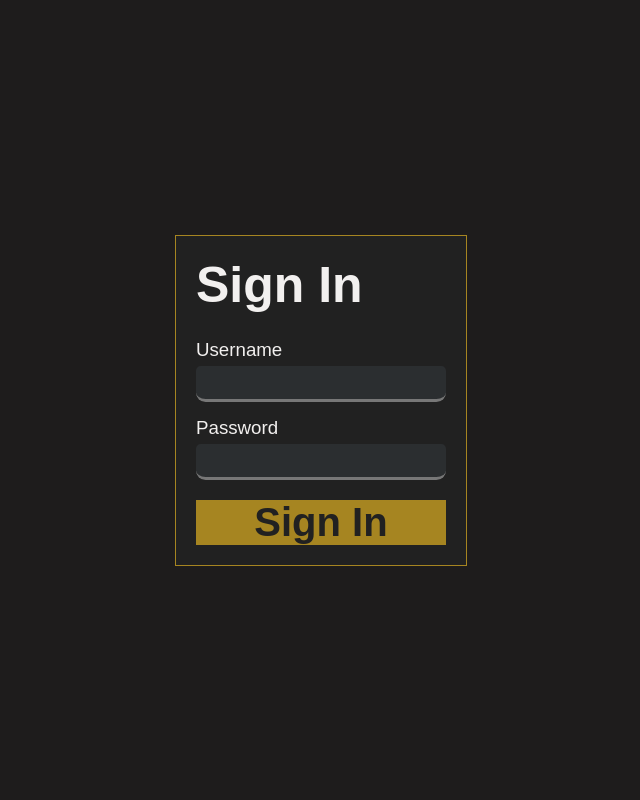
After one commit to GeorgeCooke8809/project-dashboard, a Flask app: page /login in a window 1280 px wide. The commit adds this page. Shown: the whole page, without its empty margins (319-959 px from the left). Run offline with Flask 3, Linux system fonts and the light colour scheme; parts of the project's set-up code (start-up, migrations or seed data) failed here and were passed over.

Commit message:
Added login page

```diff
--- a/configs.py
+++ b/configs.py
@@ -12,6 +12,7 @@ if os.path.isfile("config.env") != True: # Create new config if none exists
 
     set_key(dotenv_path=env_file_path, key_to_set="DATABASE_URL", value_to_set="sqlite:///instance\projects.db")
     set_key(dotenv_path=env_file_path, key_to_set="DEBUGGING_STATE", value_to_set=False)
+    set_key(dotenv_path=env_file_path, key_to_set="ADMIN_USERNAME", value_to_set="admin")
     set_key(dotenv_path=env_file_path, key_to_set="ADMIN_PASSWORD", value_to_set="adminpassword123*")
     set_key(dotenv_path=env_file_path, key_to_set="NETWORK_PORT", value_to_set=5000)
 
@@ -22,6 +23,8 @@ DATABASE_URL = os.getenv("DATABASE_URL")
 logging.info(f"{DATABASE_URL = }")
 DEBUGGING_STATE = bool(os.getenv("DEBUGGING"))
 logging.info(f"{DEBUGGING_STATE = }")
+ADMIN_USERNAME = os.getenv("ADMIN_USERNAME")
+logging.info("Imported admin username to memory.")
 ADMIN_PASSWORD = os.getenv("ADMIN_PASSWORD")
 logging.info("Imported admin password to memory.")
 NETWORK_PORT = os.getenv("NETWORK_PORT")
--- a/frontend/routes/pages.py
+++ b/frontend/routes/pages.py
@@ -1,5 +1,6 @@
-from flask import Blueprint, redirect, render_template
+from flask import Blueprint, redirect, render_template, request, session, jsonify
 from projects import utils
+from configs import ADMIN_USERNAME, ADMIN_PASSWORD
 
 pages = Blueprint("pages", __name__)
 
@@ -19,7 +20,7 @@ def index():
                             }]
                            )
 
-@pages.route("/details/<id>", methods = ["GEt"])
+@pages.route("/details/<id>", methods = ["GET"])
 def details(id: int):
     try:
         details = utils.get_project_details(id)
@@ -37,4 +38,25 @@ def details(id: int):
     return render_template("details.html",
                            details = details)
 
+@pages.route("/login", methods = ["GET", "POST"])
+def login_page():
+    if request.method == "POST":
+        details = request.get_json()
+        username = details["username"]
+        password = details["password"]
+
+        if username == ADMIN_USERNAME and password == ADMIN_PASSWORD:
+            return jsonify({
+                "code": 200,
+                "message": ""
+            })
+        else:
+            return jsonify({
+                "code": 401,
+                "message": "Those login details are not valid."
+            })
+    else:
+        return render_template("login.html")
+
+
 # ==================== Admin Pages ====================
--- a/frontend/static/css/style.css
+++ b/frontend/static/css/style.css
@@ -3,6 +3,7 @@
     --card-bg-colour: #212121;
     --text-colour: #F2F0EF;
     --contrast-colour: #A68521;
+    --contrast-colour-hover: #9c7c1d;
     --hover-colour: #2B2E30;
 
     --serif-font: 'Cormorant Garamond', serif;
@@ -11,15 +12,45 @@
     --link-card-border-radius: 0.4rem;
 }
 
+#flash-container {
+    position: fixed;
+    top: 0px;
+    left: 0px;
+}
+
+.flash-message {
+    display: flex;
+    align-items: center;
+    font-family: var(--sans-serif-font);
+
+    border-left-style: solid;
+    border-left-color: #872c2c;
+    border-left-width: 7.5px;
+
+    width: 500px;
+    min-height: 50px;
+
+    padding: 5px;
+    margin: 5px 0px;
+
+    border-top-right-radius: 0.5rem;
+    border-bottom-right-radius: 0.5rem;
+    background-color: #ce5555;
+    color: var(--text-colour);
+}
+
 body {
     font-family: var(--serif-font);
     background-color: var(--primary-bg-colour);
     width: 80vw;
-    margin: 30px auto;
+    margin: 0px auto;
+    padding: 30px 0px;
     display: flex;
     flex-direction: column;
 
     color: var(--text-colour);
+    min-height: 100vh;
+    box-sizing: border-box;
 }
 
 h1 {
@@ -160,3 +191,55 @@ hr {
 #details-description {
     font-family: var(--sans-serif-font);
 }
+
+#login-window {
+    display: flex;
+    flex-direction: column;
+    font-family: var(--sans-serif-font);
+    background-color: var(--card-bg-colour);
+    border: var(--contrast-colour) 1px solid;
+    padding: 20px;
+    margin: auto;
+
+    width: 250px;
+}
+
+#login-window h2 {
+    font-size: 50px;
+    margin: 0px;
+    margin-bottom: 10px;
+}
+
+#login-window h3 {
+    margin: 15px 0px 5px 0px;
+    font-weight: normal;
+}
+
+#login-window input {
+    background-color: var(--hover-colour);
+    border-color: #777777;
+    border-width: 0px 0px 3px 0px;
+    border-radius: 0.3rem 0.3rem 0.6rem 0.6rem;
+    font-size: 20px;
+    color: var(--text-colour);
+    padding: 5px;
+}
+
+.cta-button {
+    all: unset;
+    background-color: var(--contrast-colour);
+    color: var(--card-bg-colour);
+    font-family: var(--sans-serif-font);
+    font-size: 40px;
+    font-weight: bolder;
+    cursor: pointer;
+    text-align: center;
+}
+
+.cta-button:hover {
+    background-color: var(--contrast-colour-hover);
+}
+
+#login-button {
+    margin-top: 20px;
+}
--- a/frontend/static/js/common.js
+++ b/frontend/static/js/common.js
@@ -1,4 +1,4 @@
-async function flashMessage(message){
+async function flashMessage(message) {
     console.log(`Flashing message ${message}`)
     const container = document.getElementById("flash-container");
 
@@ -12,3 +12,29 @@ async function flashMessage(message){
         msg.remove();
     }, 3000);
 }
+
+async function login() {
+    event.preventDefault()
+
+    var username = document.querySelector("#username").value;
+    var password = document.querySelector("#password").value;
+
+    response = await fetch("/login", {
+        method: "POST",
+        headers: { "Content-Type": "application/json" },
+        body: JSON.stringify({
+            "username": username,
+            "password": password
+        })
+    })
+
+    response_json = await response.json()
+
+    if (response_json.code == 200) {
+        window.location.replace("./admin-dashboard")
+    }
+    else {
+        console.log(response_json)
+        flashMessage(response_json.message)
+    }
+}
--- /dev/null
+++ b/frontend/templates/login.html
@@ -0,0 +1,21 @@
+{% extends 'base.html' %}
+
+{% block scripts %}
+
+{% endblock %}
+
+{% block content %}
+
+<form id="login-window" onsubmit="login()">
+    <h2>Sign In</h2>
+
+    <h3>Username</h3>
+    <input type="text" id="username">
+
+    <h3>Password</h3>
+    <input type="password" id="password">
+
+    <button id="login-button" class="cta-button" type="submit">Sign In</button>
+</form>
+
+{% endblock %}
```
Also changed, not shown: 1 other file.
